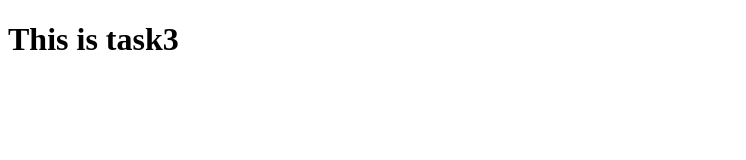
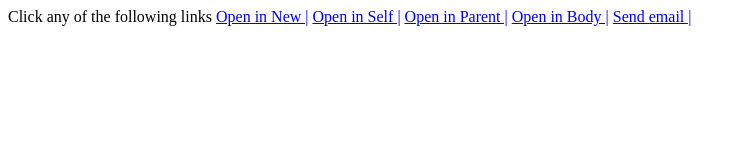
Before and after one commit to Abhinai-Sai/Interns_task, a plain HTML site: page task3.html in a window 1280 px wide. Shown: the whole page, without its empty margins (0-746 px from the left). Drawn offline with Linux system fonts and the light colour scheme.

Commit message:
Update task3.html

```diff
--- a/task3.html
+++ b/task3.html
@@ -1,11 +1,16 @@
 <!DOCTYPE html>
 <html lang="en">
-  <head>
-    <meta charset="UTF-8" />
-    <meta name="viewport" content="width=device-width, initial-scale=1.0" />
-    <title>Document</title>
-  </head>
-  <body>
-    <h1>This is task3</h1>
-  </body>
+<head>
+  <meta charset="UTF-8">
+  <meta name="viewport" content="width=device-width, initial-scale=1.0">
+  <title>Document</title>
+</head>
+<body>
+  <caption> Click any of the following links</caption>
+  <a href="https://www.google.com/"target="_blank">Open in New |</a>
+  <a href="https://vtop2.vitap.ac.in/vtop/initialProcess" target="_blank">Open in Self |</a>
+  <a href="https://vtop2.vitap.ac.in/vtop/initialProcess" target="_blank">Open in Parent |</a>
+  <a href="https://vtop2.vitap.ac.in/vtop/initialProcess" target="_blank">Open in Body |</a>
+  <a href="https://www.gmail.com/" target="_blank">Send email |</a>
+</body>
 </html>
```
